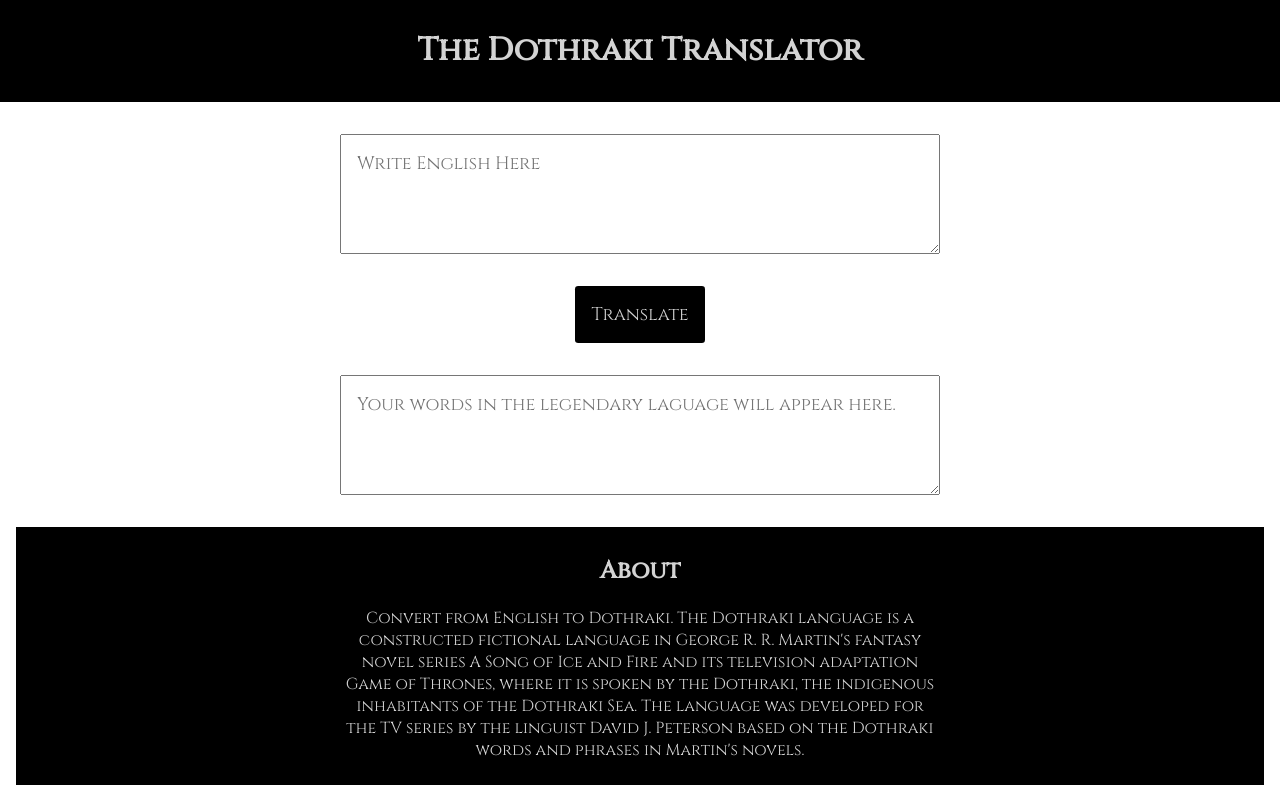
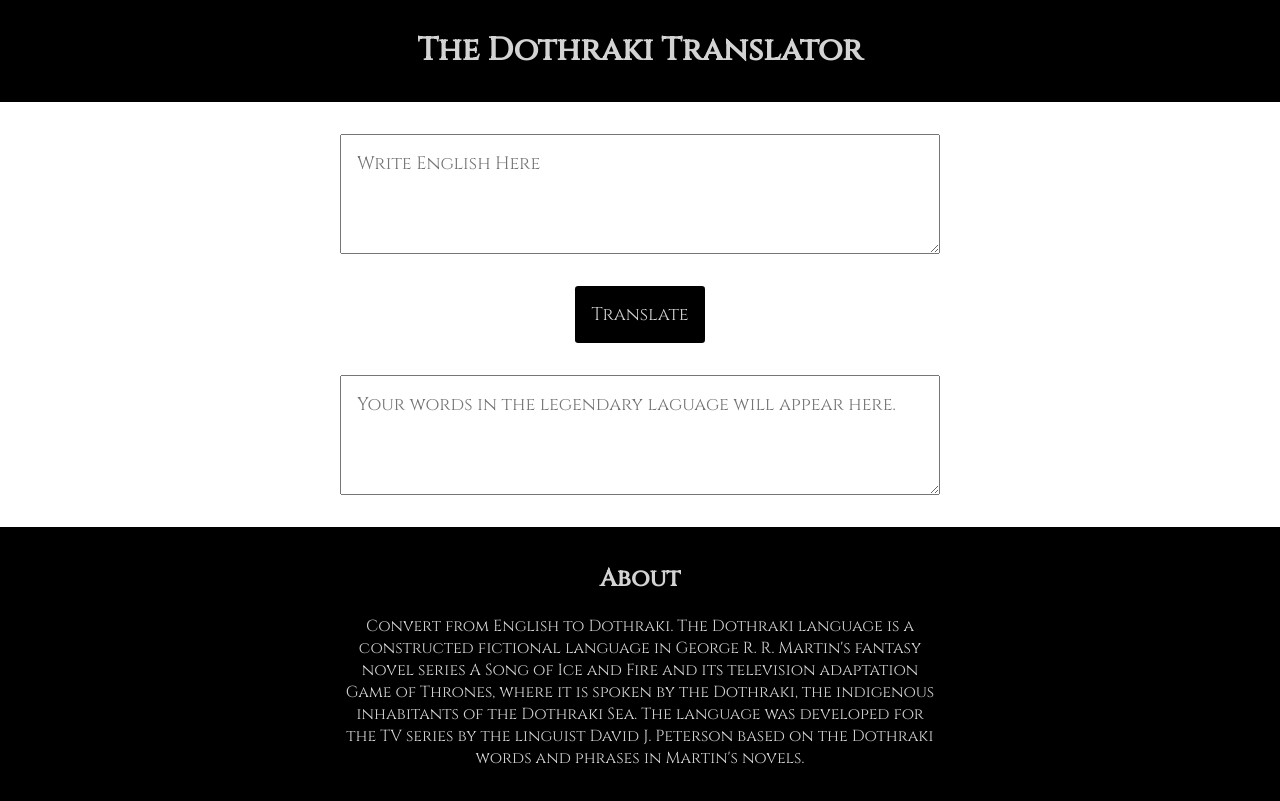
Before and after one commit to ans-human/The-dothraki-translator, a plain HTML site: page index.html in a window 1280 px wide. Drawn offline with Linux system fonts and the light colour scheme.

Commit message:
Update styles.css

```diff
--- a/styles.css
+++ b/styles.css
@@ -66,5 +66,6 @@ body {
     bottom: 0;
     background-color: var(--primary-color);
     color: var(--font-color);
-    margin: 1rem;
+    margin-top: 1rem;
+    padding: 1rem;
 }
```
